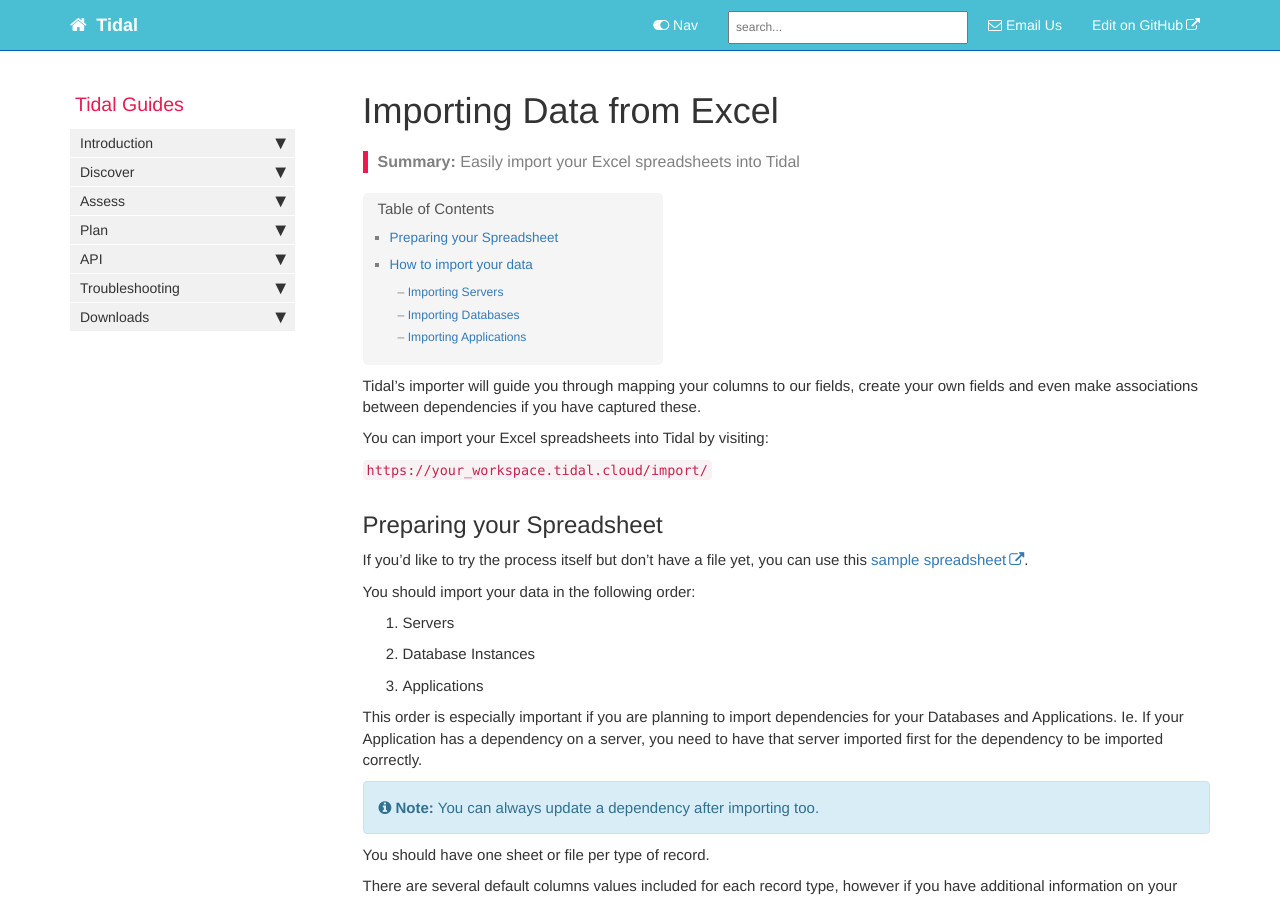
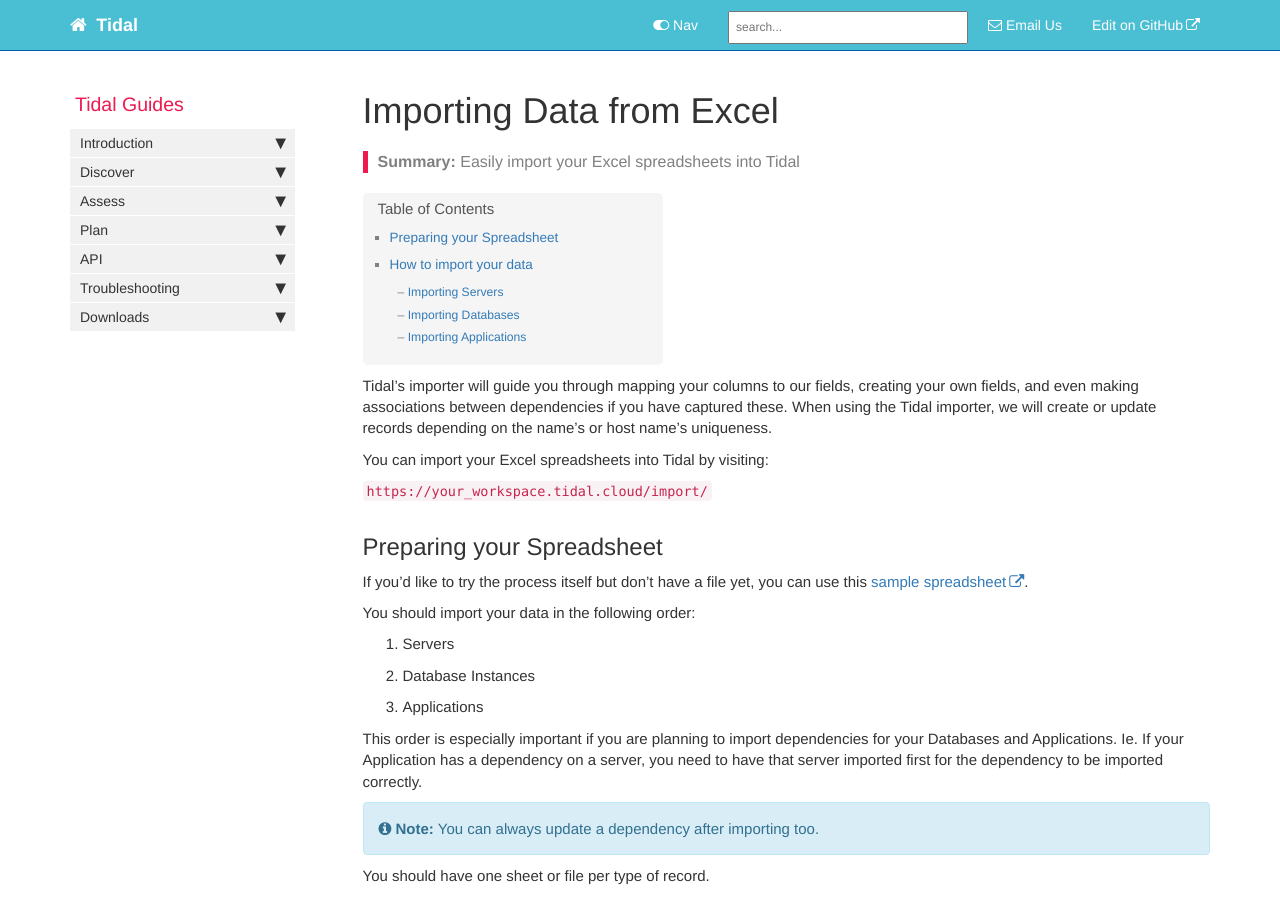
Before and after one commit to tidalmigrations/tidalmigrations.github.io, a Jekyll site: the page built from pages/user guides/importing_from_excel.md, in a window 1280 px wide and 900 px high. Built offline with Jekyll 4.4.1, drawn with Linux system fonts in a browser that asks for light colours; nearby versions of some CDN libraries; comment, search, counter and statistics services are not loaded.

Commit message:
Update guide on importing to mention new update or create behavior

```diff
--- a/pages/user guides/importing_from_excel.md
+++ b/pages/user guides/importing_from_excel.md
@@ -7,9 +7,11 @@ sidebar: main_sidebar
 permalink: import-from-excel.html
 ---
 
-Tidal's importer will guide you through mapping your columns to our fields,
-create your own fields and even make associations between dependencies
-if you have captured these.
+Tidal's importer will guide you through mapping your columns to our
+fields, creating your own fields, and even making associations between
+dependencies if you have captured these. When using the Tidal
+importer, we will create or update records depending on the name's or
+host name's uniqueness.
 
 You can import your Excel spreadsheets into Tidal by visiting:
 
```
